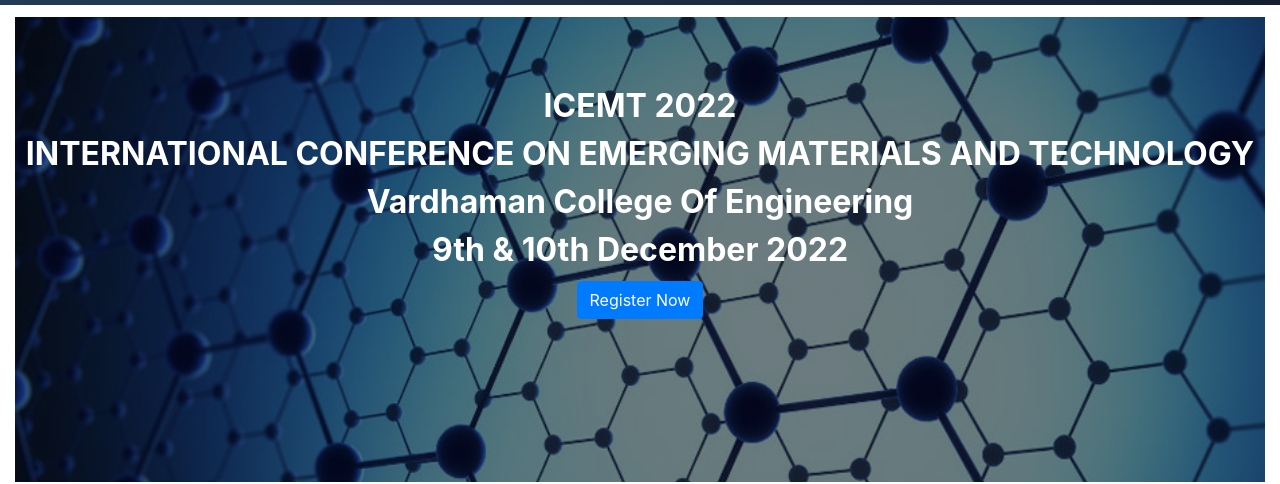
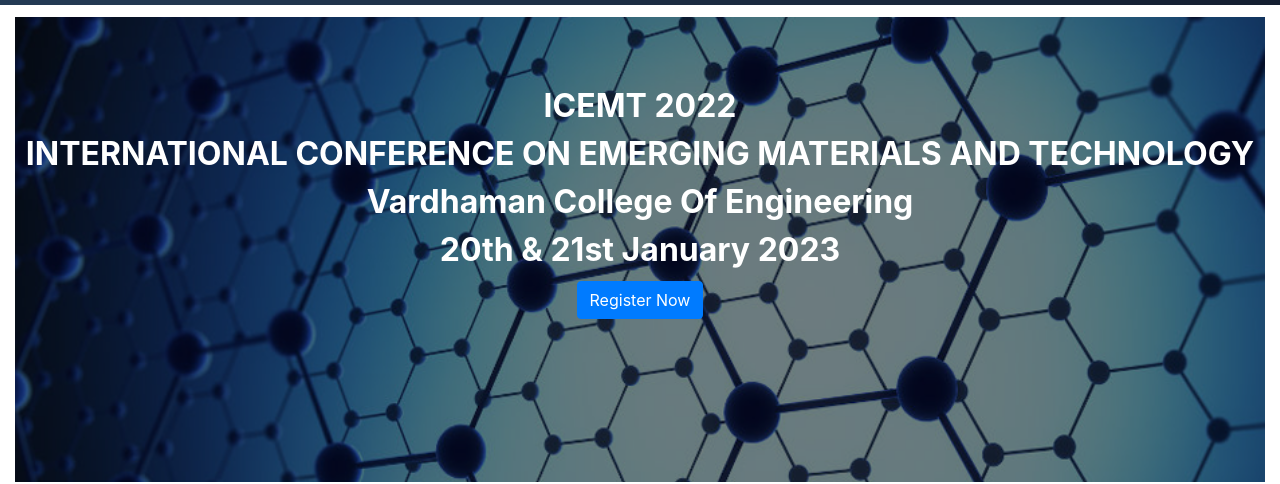
Before and after one commit to Alluri-tejesh/ICEMT, a plain HTML site: page index.html in a window 1280 px wide. Shown: the part 172-656 px from the top of the page. Drawn offline with nearby package versions, Linux system fonts and the light colour scheme.

Commit message:
Update index.html

```diff
--- a/index.html
+++ b/index.html
@@ -59,7 +59,7 @@
             <br>
             Vardhaman College Of Engineering
             <br>
-            9th & 10th December 2022
+            20th & 21st January 2023
             <br>
             <a class="btn btn-primary" href="https://easychair.org/conferences/?conf=iconemt2022" role="button">Register Now</a>
              </p>
@@ -80,7 +80,7 @@
             <br>
             Vardhaman College Of Engineering
             <br>
-            9th & 10th December 2022
+            20th & 21st January 2023
             <br>
             <a class="btn btn-primary" href="https://easychair.org/conferences/?conf=iconemt2022" role="button">Register Now</a>
           </p>
@@ -98,7 +98,7 @@
             <br>
             Vardhaman College Of Engineering
             <br>
-            9th & 10th December 2022
+            20th & 21st January 2023
             <br>
             <a class="btn btn-primary" href="https://easychair.org/conferences/?conf=iconemt2022" role="button">Register Now</a>
              </p>
```
